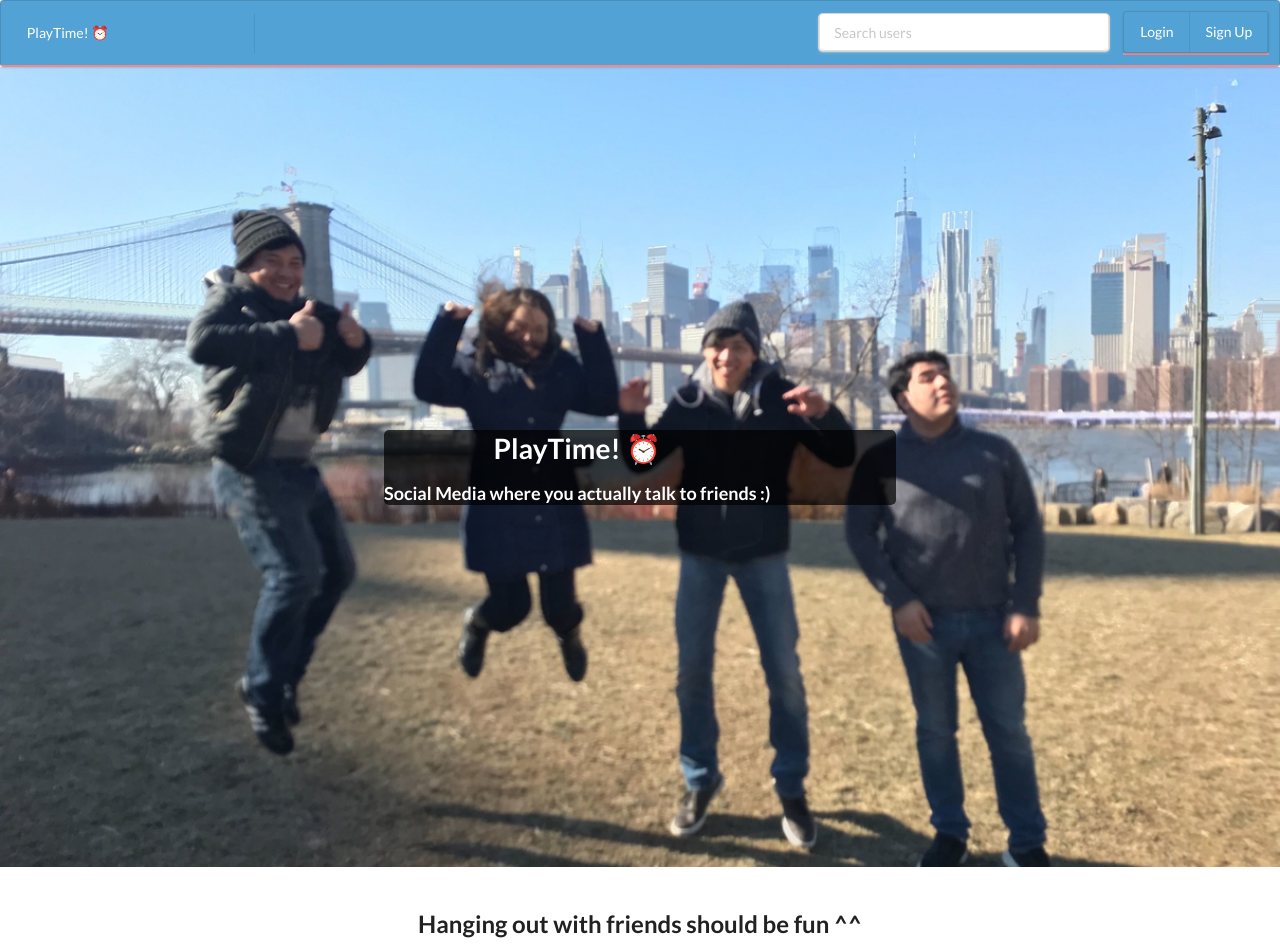
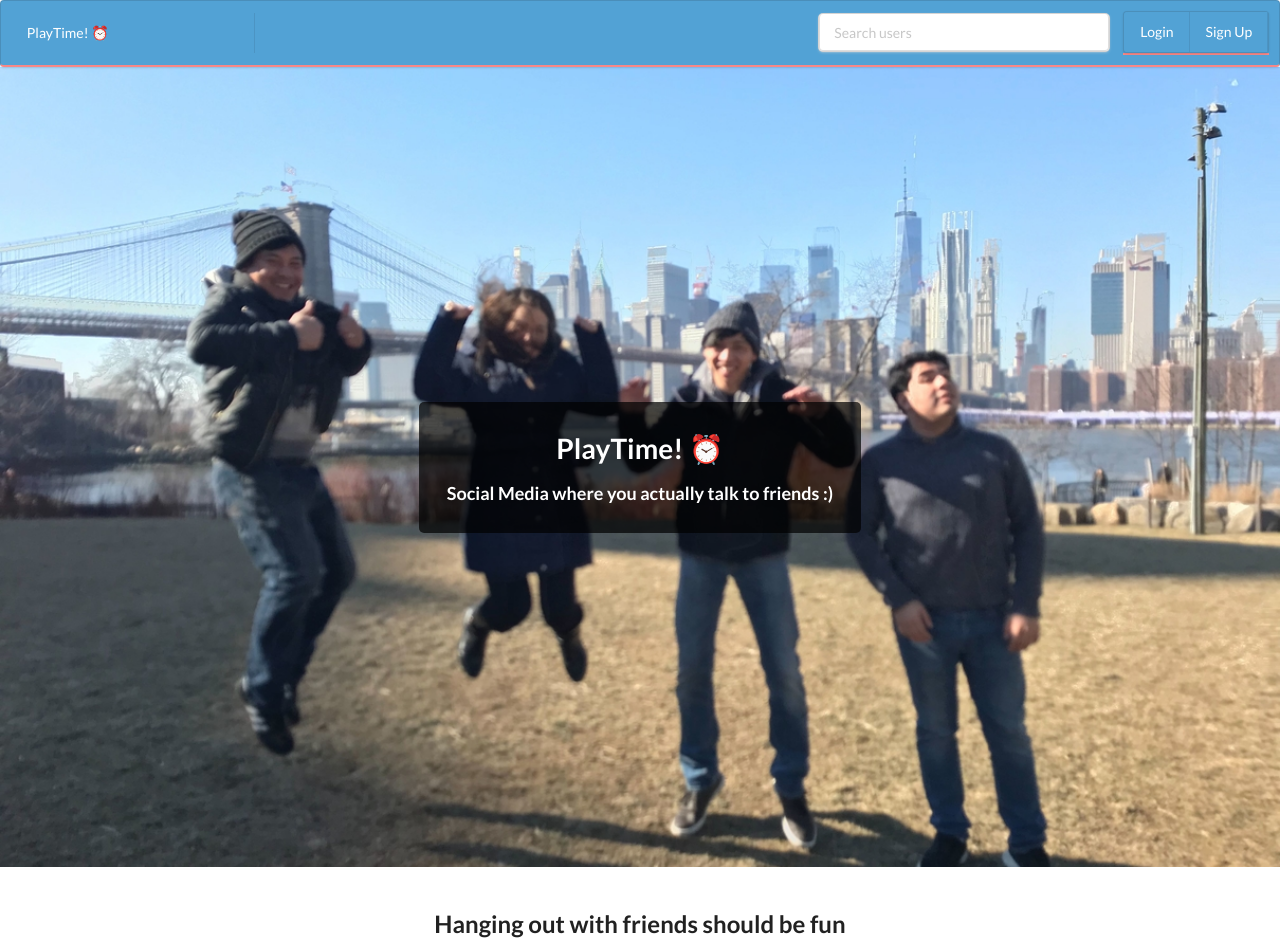
Before and after one commit to robghchen/playtime-frontend, a React (Create React App) app: page / in a window 1280 px wide. Shown: the top 952 px of the page. Built offline with nearby package versions, Linux system fonts and the light colour scheme; no server answers.

Commit message:
center banner text

```diff
--- a/src/App.css
+++ b/src/App.css
@@ -735,23 +735,21 @@ btn {
   margin-top: -1em;
 }
 
-.homepage-tagline {
-  padding-top: 3em;
-}
-
 .homepage-banner-background {
   margin: auto;
-  width: 40%;
   background-color: rgba(0, 0, 0, 0.7);
   border-radius: 5px;
   display: flex;
+  padding: 2em;
 }
 
 .hompage-banner-text {
-  margin: auto;
   color: #ffffff;
   z-index: 1;
-  padding: 2em;
+}
+
+.homepage-tagline {
+  padding-top: 3em;
 }
 
 .homepage-signup {
--- a/src/components/HomePage.js
+++ b/src/components/HomePage.js
@@ -20,7 +20,7 @@ class HomePage extends React.Component {
         </div>
 
         <div className="center homepage-tagline">
-          <h2>Hanging out with friends should be fun ^^</h2>
+          <h2>Hanging out with friends should be fun</h2>
         </div>
 
         <div className="column-layout">
```
